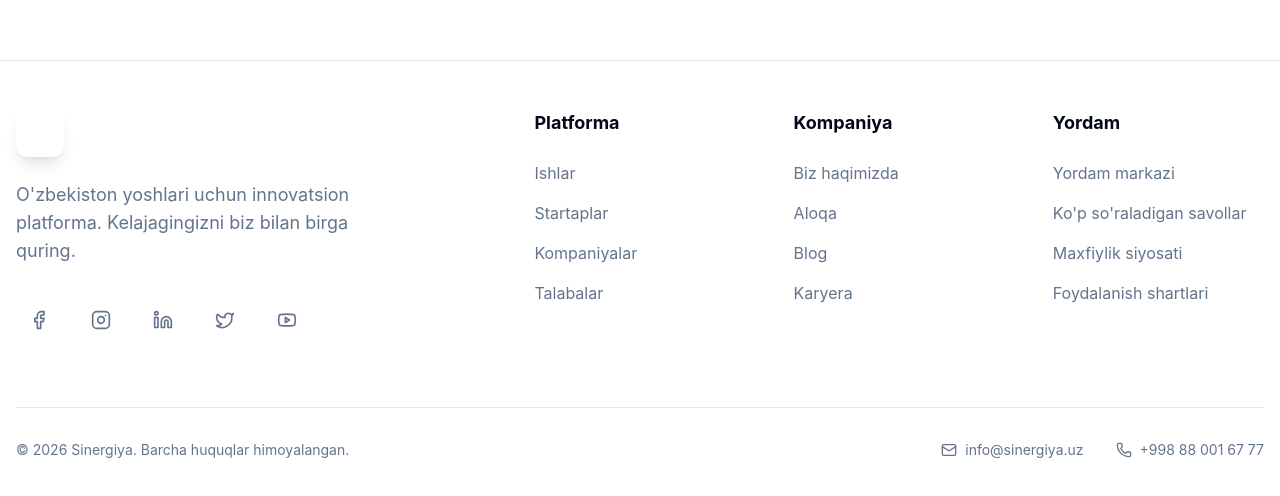
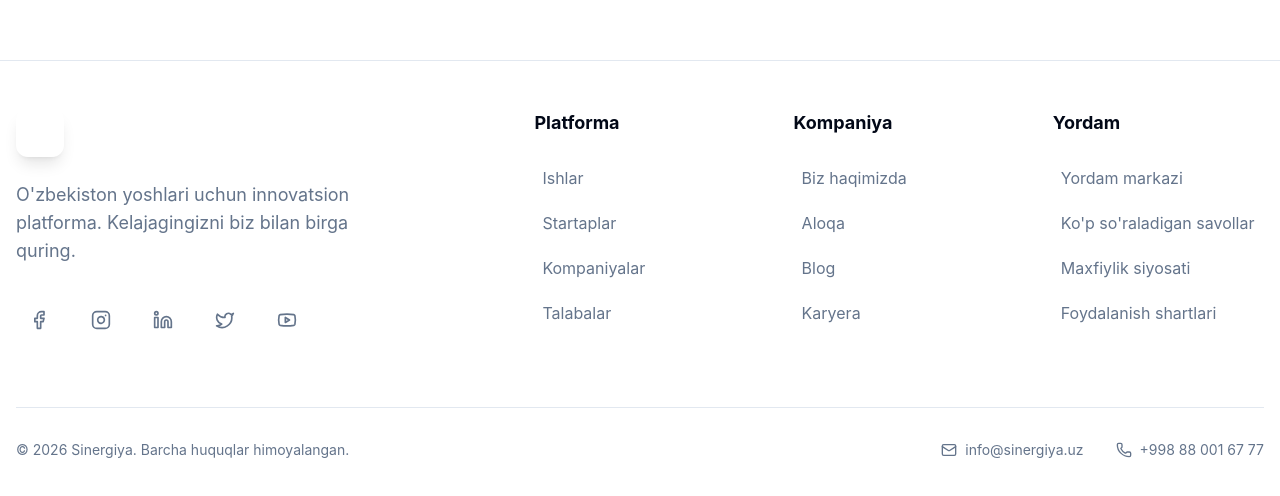
Before and after one commit to otabekxoff-creator/qadam.uz, a Next.js app in the folder frontend/: page / in a window 1280 px wide. Shown: the part 3404-3900 px from the top of the page. Built offline with nearby package versions, Linux system fonts and the light colour scheme.

Commit message:
Fix footer link animation - text no longer shifts when line appears

```diff
--- a/frontend/src/components/layout/Footer.tsx
+++ b/frontend/src/components/layout/Footer.tsx
@@ -93,10 +93,10 @@ export function Footer() {
                 <li key={link.label}>
                   <Link
                     href={link.href}
-                    className="text-muted-foreground hover:text-primary transition-colors flex items-center group text-sm sm:text-base"
+                    className="text-muted-foreground hover:text-primary transition-colors group text-sm sm:text-base inline-flex items-center"
                   >
-                    <span className="w-0 group-hover:w-2 h-0.5 bg-primary mr-0 group-hover:mr-2 transition-all" />
-                    {link.label}
+                    <span className="inline-block w-0 group-hover:w-2 h-0.5 bg-primary transition-all duration-300 flex-shrink-0 mr-2" />
+                    <span className="flex-shrink-0">{link.label}</span>
                   </Link>
                 </li>
               ))}
@@ -111,10 +111,10 @@ export function Footer() {
                 <li key={link.label}>
                   <Link
                     href={link.href}
-                    className="text-muted-foreground hover:text-primary transition-colors flex items-center group text-sm sm:text-base"
+                    className="text-muted-foreground hover:text-primary transition-colors group text-sm sm:text-base inline-flex items-center"
                   >
-                    <span className="w-0 group-hover:w-2 h-0.5 bg-primary mr-0 group-hover:mr-2 transition-all" />
-                    {link.label}
+                    <span className="inline-block w-0 group-hover:w-2 h-0.5 bg-primary transition-all duration-300 flex-shrink-0 mr-2" />
+                    <span className="flex-shrink-0">{link.label}</span>
                   </Link>
                 </li>
               ))}
@@ -129,10 +129,10 @@ export function Footer() {
                 <li key={link.label}>
                   <Link
                     href={link.href}
-                    className="text-muted-foreground hover:text-primary transition-colors flex items-center group text-sm sm:text-base"
+                    className="text-muted-foreground hover:text-primary transition-colors group text-sm sm:text-base inline-flex items-center"
                   >
-                    <span className="w-0 group-hover:w-2 h-0.5 bg-primary mr-0 group-hover:mr-2 transition-all" />
-                    {link.label}
+                    <span className="inline-block w-0 group-hover:w-2 h-0.5 bg-primary transition-all duration-300 flex-shrink-0 mr-2" />
+                    <span className="flex-shrink-0">{link.label}</span>
                   </Link>
                 </li>
               ))}
```
